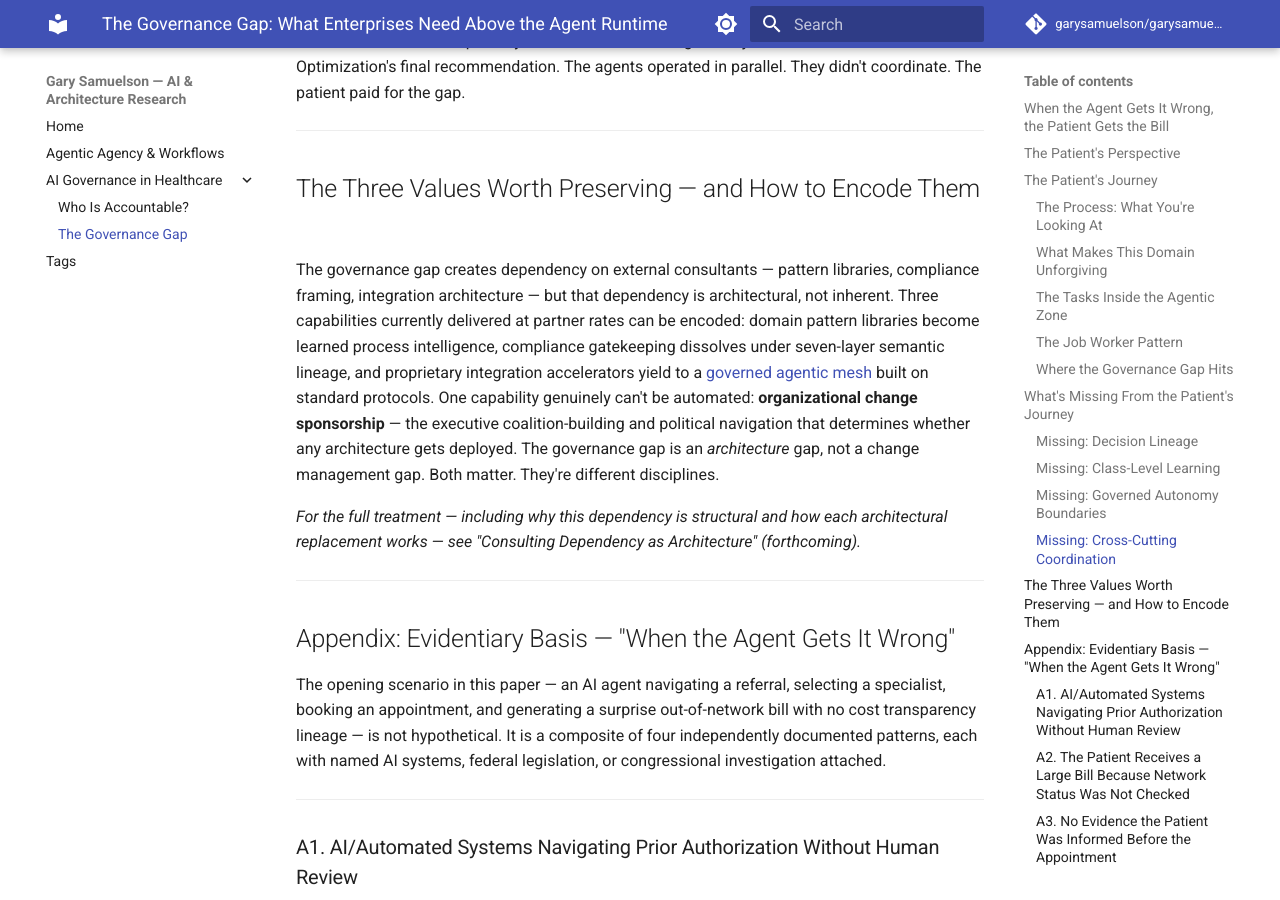
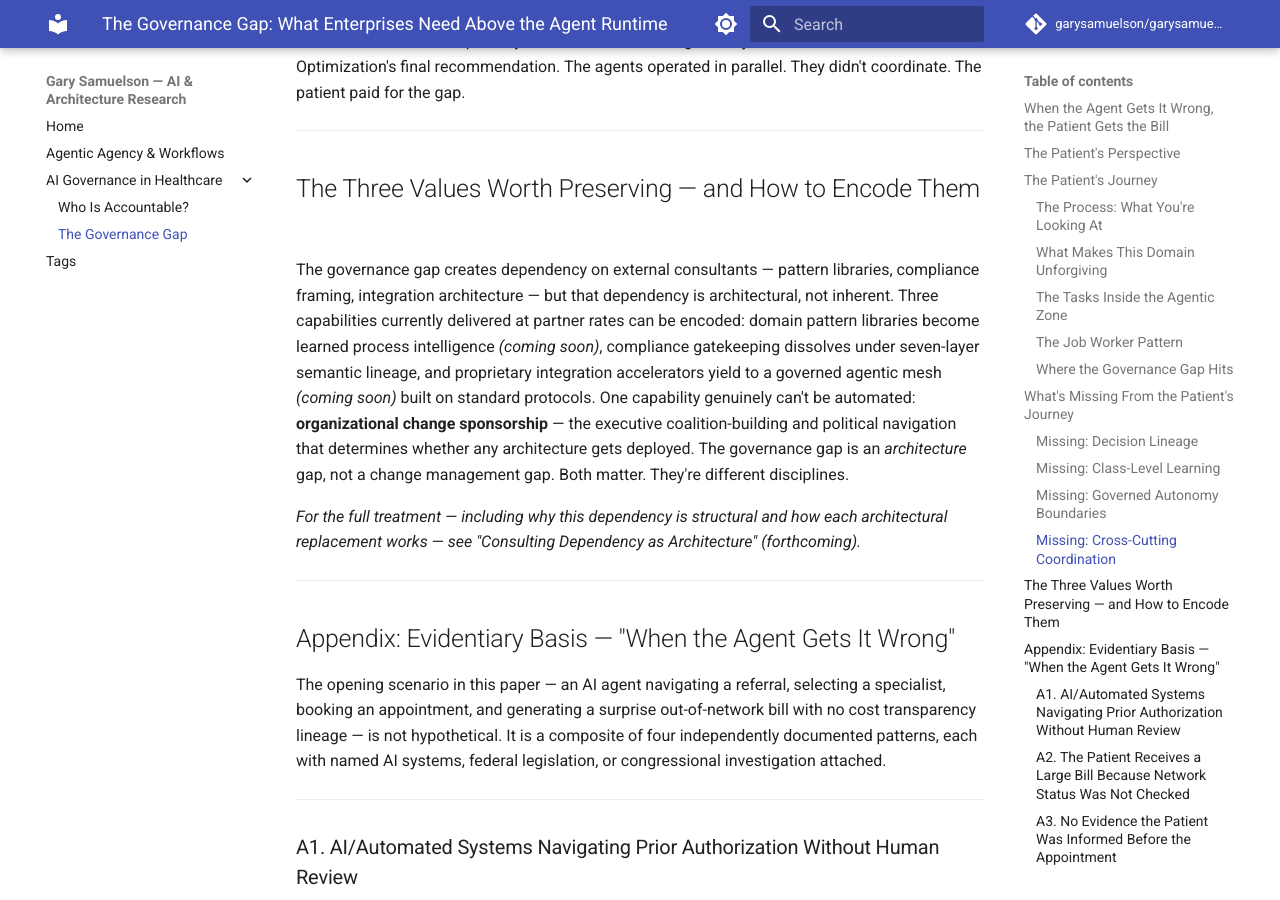
Before and after one commit to garysamuelson/garysamuelson.github.io, an MkDocs documentation site: the page built from docs/agentic/governance-gap.md, in a window 1280 px wide and 900 px high, scrolled down 8473 px. Built offline with MkDocs 1.6.1 and Material for MkDocs 9.7.7, drawn with Linux system fonts in a browser that asks for light colours; comment, search, counter and statistics services are not loaded; some of the changed text lies outside the part shown.

Commit message:
Fix unpublished links: add coming soon notices to governance-gap.md

```diff
--- a/docs/agentic/governance-gap.md
+++ b/docs/agentic/governance-gap.md
@@ -43,7 +43,7 @@ Before the architecture, the experience. The governance gap doesn't live in diag
 
 The patient's experience is defined by what they *can't* see. They Google symptoms (an AI frames their understanding before they ever call the doctor). They get a referral ("you need a cardiologist"). Then they enter the **black box** — calling scheduling lines, checking portals, waiting for callbacks, with no idea whether prior authorization has been requested, approved, or denied. Behind that black box, seven AI agents are making decisions about their care, their cost, and their access. Two of those agents — Cost Optimization and Claim Adjudication — are explicitly optimizing *against* the patient's financial interest. The patient has no seat at the table, no escalation rights, and no AI disclosure.
 
-The patient bears 100% of the financial consequence and has 0% visibility into the AI decisions shaping their outcome. The party with the most at stake has the least information. Companion papers examine this same referral from the provider's perspective and the insurance company's perspective — each reveals a different set of AI touchpoints and a different set of governance questions that no current agent runtime answers.
+The patient bears 100% of the financial consequence and has 0% visibility into the AI decisions shaping their outcome. The party with the most at stake has the least information. Companion papers examine this same referral from the provider's perspective *(coming soon)* and the insurance company's perspective *(coming soon)* — each reveals a different set of AI touchpoints and a different set of governance questions that no current agent runtime answers.
 
 ---
 
@@ -193,7 +193,7 @@ Five agents worked this referral — Network Optimization, Cost Transparency, Pr
 
 ## The Three Values Worth Preserving — and How to Encode Them
 
-The governance gap creates dependency on external consultants — pattern libraries, compliance framing, integration architecture — but that dependency is architectural, not inherent. Three capabilities currently delivered at partner rates can be encoded: domain pattern libraries become learned process intelligence, compliance gatekeeping dissolves under seven-layer semantic lineage, and proprietary integration accelerators yield to a [governed agentic mesh](../agentic/agentic-agency-and-workflows.md) built on standard protocols. One capability genuinely can't be automated: **organizational change sponsorship** — the executive coalition-building and political navigation that determines whether any architecture gets deployed. The governance gap is an *architecture* gap, not a change management gap. Both matter. They're different disciplines.
+The governance gap creates dependency on external consultants — pattern libraries, compliance framing, integration architecture — but that dependency is architectural, not inherent. Three capabilities currently delivered at partner rates can be encoded: domain pattern libraries become learned process intelligence *(coming soon)*, compliance gatekeeping dissolves under seven-layer semantic lineage, and proprietary integration accelerators yield to a governed agentic mesh *(coming soon)* built on standard protocols. One capability genuinely can't be automated: **organizational change sponsorship** — the executive coalition-building and political navigation that determines whether any architecture gets deployed. The governance gap is an *architecture* gap, not a change management gap. Both matter. They're different disciplines.
 
 *For the full treatment — including why this dependency is structural and how each architectural replacement works — see "Consulting Dependency as Architecture" (forthcoming).*
 
```
